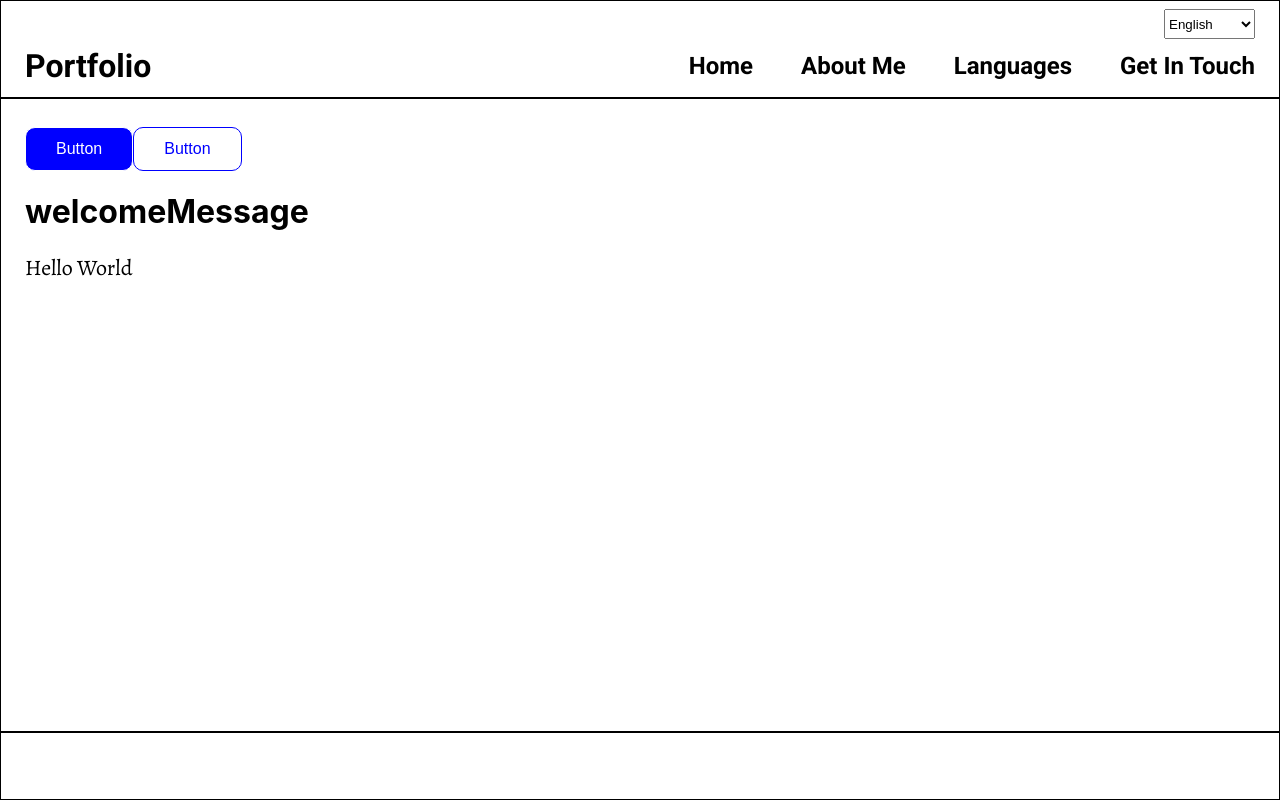
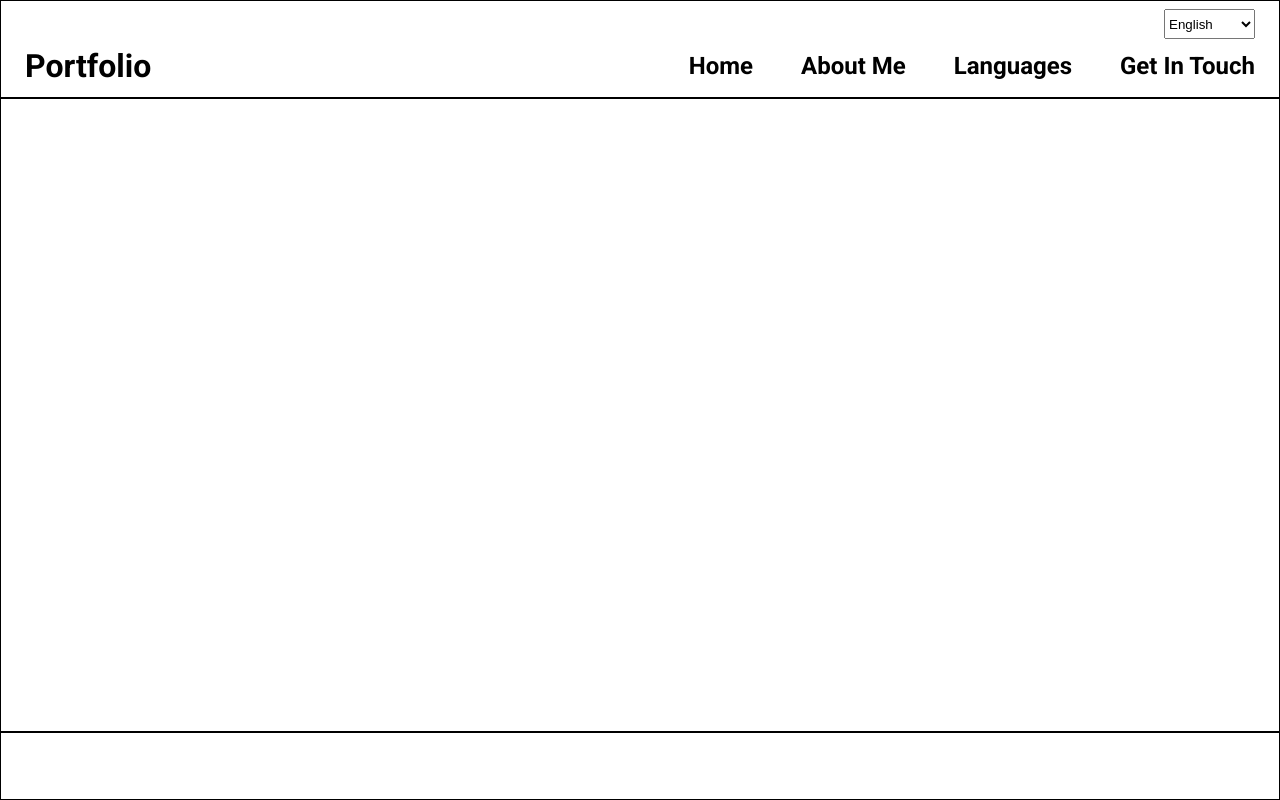
Before and after one commit to deiabasile/deia-portfolio, a React (Create React App) app: page / in a window 1280 px wide. Built offline with nearby package versions, Linux system fonts and the light colour scheme.

Commit message:
PORTFOLIO-0022: implement React Router

```diff
--- a/src/App.jsx
+++ b/src/App.jsx
@@ -1,12 +1,24 @@
 import React from 'react';
+import { Routes, Route } from 'react-router-dom';
 import { useTranslation } from 'react-i18next';
+
+// Pages
+import AboutMe from './pages/aboutme';
+import GetInTouch from './pages/getintouch';
+import Home from './pages/home';
+import Languages from './pages/languages';
+
+// Components
+import Header from './components/header';
+
+// Styles
 import classes from './App.module.scss';
-import Button from './components/button';
-import Header from './components/header';
-import Paragraph from './components/paragraph';
+
+// Constants
+import routerPath from './constants';
 
 function App() {
-	const { t } = useTranslation();
+	const { i18n } = useTranslation();
 
 	return (
 		<div className={classes.layoutWrapper}>
@@ -15,24 +27,23 @@ function App() {
 			</header>
 
 			<main>
-				<div>
-					<Button
-						name="name test 2"
-						id="123"
-						onButtonClick={() => alert('Hello world 1!')}
-						label={t('button')}
-						type="primary"
-					/>
-					<Button
-						name="name test 2"
-						id="123"
-						onButtonClick={() => alert('Hello world 2!')}
-						label={t('button')}
-						type="secondary"
-					/>
-				</div>
-				<h1>{t('welcomeMessage')}</h1>
-				<Paragraph text="Hello World" />
+				<Routes>
+					{Object.keys(routerPath[i18n.language]).map((key) => (
+						<Route
+							key={key}
+							path={routerPath[i18n.language][key]}
+							exact
+							element={
+								{
+									home: <Home />,
+									aboutMe: <AboutMe />,
+									languages: <Languages />,
+									getInTouch: <GetInTouch />,
+								}[key]
+							}
+						/>
+					))}
+				</Routes>
 			</main>
 			<footer />
 		</div>
--- a/src/components/navbar/index.jsx
+++ b/src/components/navbar/index.jsx
@@ -1,6 +1,7 @@
 import React, { useEffect, useState } from 'react';
 // import { useTranslation } from 'react-i18next';
 import PropTypes from 'prop-types';
+import { Link } from 'react-router-dom';
 import useScreenDetector from '../../hooks/useScreenDetector';
 import Button from '../button';
 import classes from './Navbar.module.scss';
@@ -8,14 +9,9 @@ import classes from './Navbar.module.scss';
 function Navbar({ menuItems }) {
 	// const { t } = useTranslation();
 
-	// const [isNavVisible, setIsNavVisible] = useState(true);
 	const [isTabletNavVisible, setIsTabletNavVisible] = useState(false);
-	// console.log('test', isNavVisible);
 
 	const { isTablet, isMobile } = useScreenDetector();
-	// console.log('desktop', isDesktop);
-	// console.log('tablet', isTablet);
-	// console.log('mobile', isMobile);
 
 	const handleIsNavVisible = () => {
 		if (isTablet || isMobile) {
@@ -26,22 +22,13 @@ function Navbar({ menuItems }) {
 	};
 
 	useEffect(() => {
-		// console.log('2', isTablet);
 		handleIsNavVisible();
-
-		console.log('use Effect ran');
 	}, [isTablet, isMobile]);
-
 	return (
 		<div className={classes.wrapper}>
 			<div className={classes.burgerButtonWrapper}>
 				<Button
-					// why this doesnt worK?
-					// name="name test 2"
-					// id="123"
 					onButtonClick={() => setIsTabletNavVisible(!isTabletNavVisible)}
-					// label={t('button')}
-					// type="primary"
 				/>
 			</div>
 			{(isTabletNavVisible || (!isTablet && !isMobile)) && (
@@ -52,7 +39,15 @@ function Navbar({ menuItems }) {
 					<ul>
 						{menuItems.map((item) => (
 							<li key={item}>
-								<a href={`/${item.replace(/\s/g, '').toLowerCase()}`}>{item}</a>
+								<Link
+									to={`/${item
+										.replace(/\s/g, '')
+										.replace(/[áàÀ]/g, 'a')
+										.replace(/í/g, 'i')
+										.toLowerCase()}`}
+								>
+									{item}
+								</Link>
 							</li>
 						))}
 					</ul>
--- a/src/index.jsx
+++ b/src/index.jsx
@@ -1,5 +1,6 @@
 import React from 'react';
 import ReactDOM from 'react-dom/client';
+import { BrowserRouter } from 'react-router-dom';
 import './index.css';
 import App from './App';
 import reportWebVitals from './reportWebVitals';
@@ -8,7 +9,9 @@ import './i18n';
 const root = ReactDOM.createRoot(document.getElementById('root'));
 root.render(
 	<React.StrictMode>
-		<App />
+		<BrowserRouter>
+			<App />
+		</BrowserRouter>
 	</React.StrictMode>
 );
 
```
